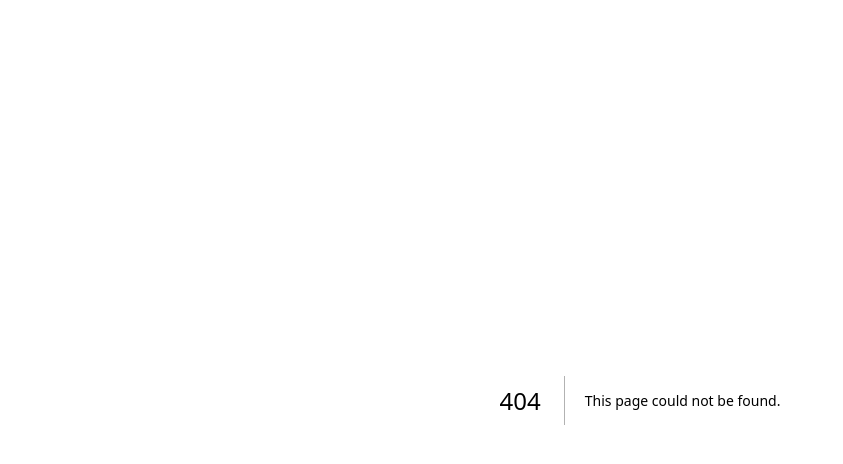
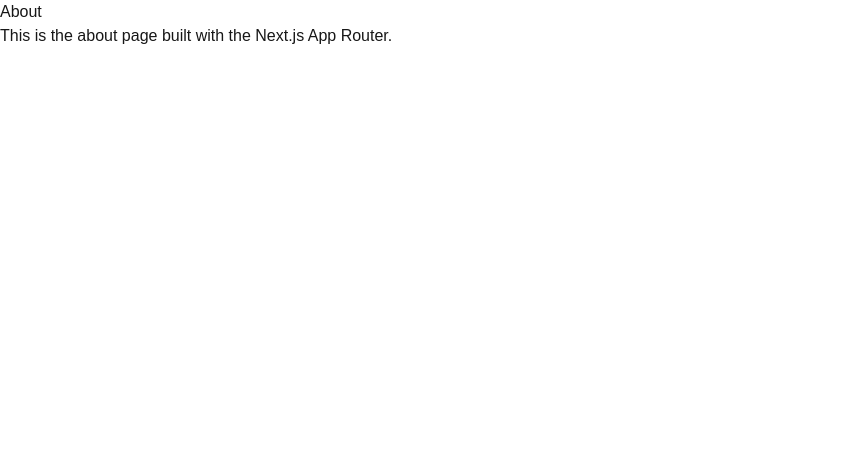
Before and after one commit to courtneyfann/MyApp, a Next.js app: page /about in a window 1280 px wide. Before the commit this address had no page. Shown: the top 464 px of the page, without its empty margins (0-843 px from the left). Built offline with nearby package versions, Linux system fonts and the light colour scheme.

Commit message:
added about and portfolio pages

```diff
--- /dev/null
+++ b/app/about/page.js
@@ -0,0 +1,8 @@
+export default function AboutPage() {
+  return (
+    <main>
+      <h1>About</h1>
+      <p>This is the about page built with the Next.js App Router.</p>
+    </main>
+  );
+}
--- /dev/null
+++ b/app/portfolio/portfolio.js
@@ -0,0 +1,8 @@
+export default function PortfolioPage() {
+  return (
+    <main>
+      <h1>Portfolio</h1>
+      <p>"This is my portfolio!"</p>
+    </main>
+  );
+}
```
